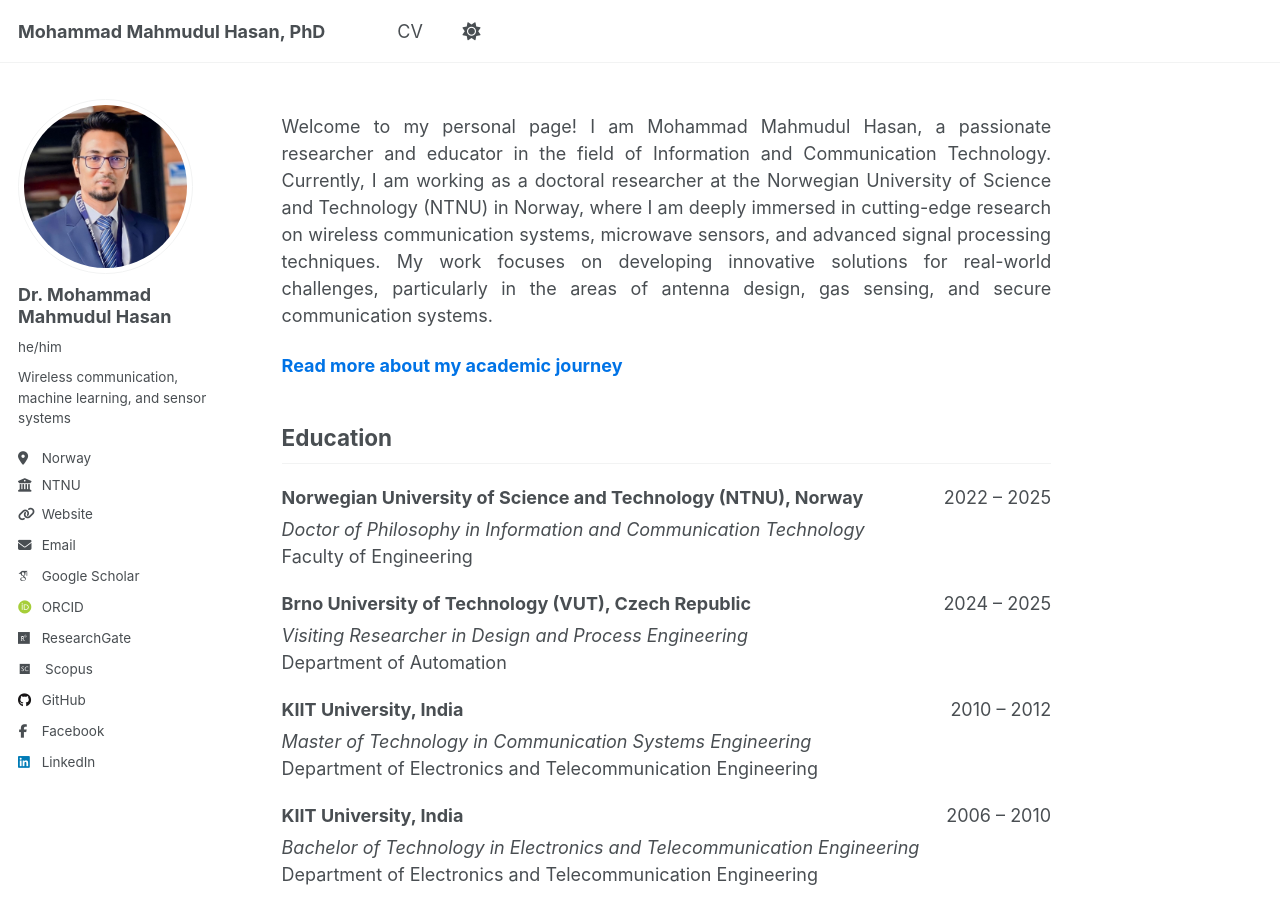
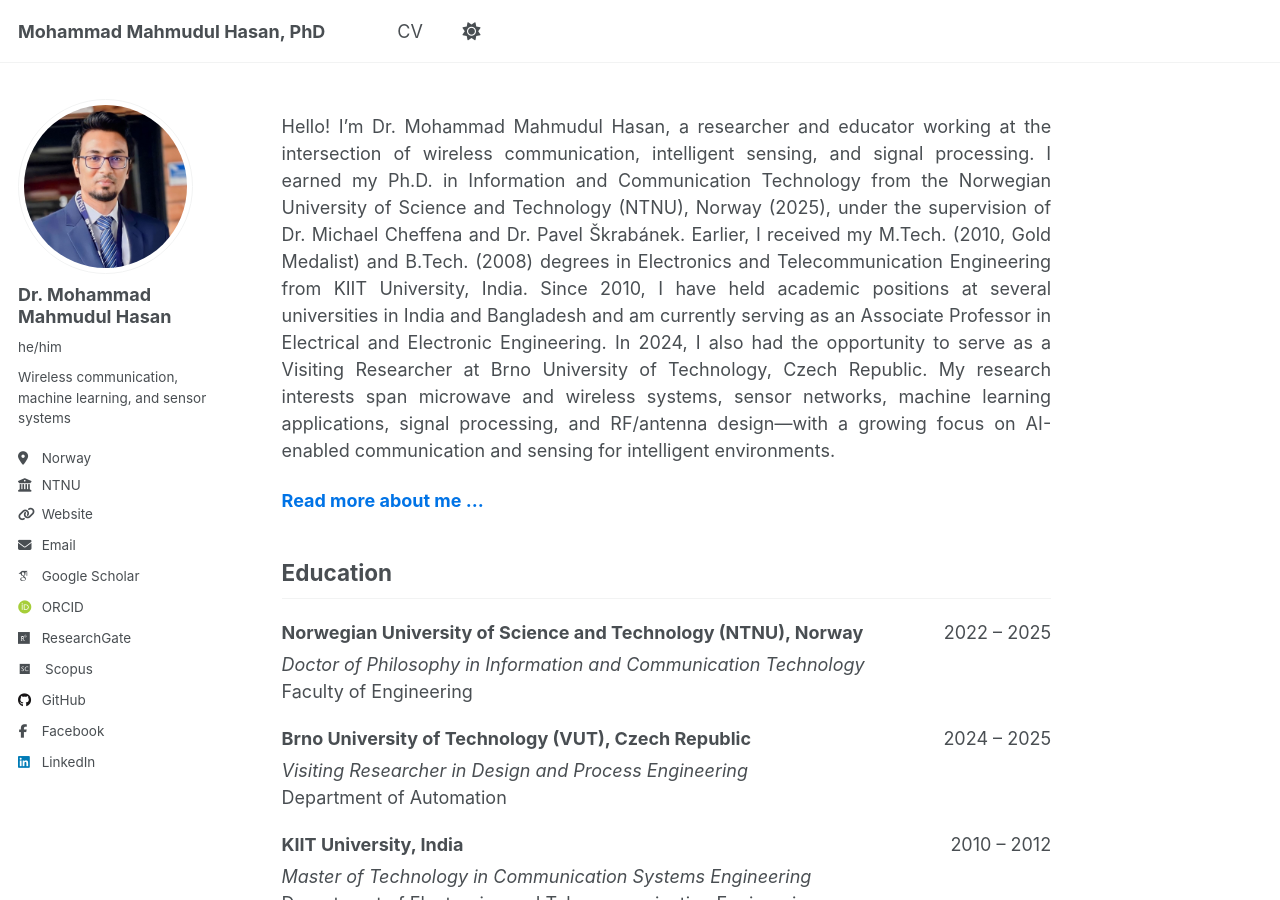
Before and after one commit to dearmahmud/dearmahmud.github.io, a Jekyll site: the page built from _pages/about.md, in a window 1280 px wide and 900 px high. Built offline with Jekyll 4.4.1, drawn with Linux system fonts in a browser that asks for light colours; some web fonts are replaced; part of the change alters nothing that is shown.

Commit message:
Revise about page content and toggle functionality
Updated personal introduction and academic background details, including research interests and teaching experience. Modified toggle functionality for displaying additional information.

```diff
--- a/_pages/about.md
+++ b/_pages/about.md
@@ -8,26 +8,51 @@ redirect_from:
 ---
 
 <p style="text-align: justify;">
-  Welcome to my personal page! I am Mohammad Mahmudul Hasan, a passionate researcher and educator in the field of Information and Communication Technology. Currently, I am working as a doctoral researcher at the Norwegian University of Science and Technology (NTNU) in Norway, where I am deeply immersed in cutting-edge research on wireless communication systems, microwave sensors, and advanced signal processing techniques. My work focuses on developing innovative solutions for real-world challenges, particularly in the areas of antenna design, gas sensing, and secure communication systems.
+  Hello! I’m Dr. Mohammad Mahmudul Hasan, a researcher and educator working at the intersection of wireless communication, intelligent sensing, and signal processing.
+I earned my Ph.D. in Information and Communication Technology from the Norwegian University of Science and Technology (NTNU), Norway (2025), under the supervision of Dr. Michael Cheffena and Dr. Pavel Škrabánek.
+
+Earlier, I received my M.Tech. (2010, Gold Medalist) and B.Tech. (2008) degrees in Electronics and Telecommunication Engineering from KIIT University, India. Since 2010, I have held academic positions at several universities in India and Bangladesh and am currently serving as an Associate Professor in Electrical and Electronic Engineering.
+In 2024, I also had the opportunity to serve as a Visiting Researcher at Brno University of Technology, Czech Republic.
+
+My research interests span microwave and wireless systems, sensor networks, machine learning applications, signal processing, and RF/antenna design—with a growing focus on AI-enabled communication and sensing for intelligent environments.
 </p>
 
-<a href="javascript:void(0);" onclick="toggleAcademicJourney()" style="font-weight: bold; text-decoration: none; color: #0073e6;">
-  Read more about my academic journey
+<a href="javascript:void(0);" onclick="toggleMore()" style="font-weight: bold; text-decoration: none; color: #0073e6;">
+  Read more about me ...
 </a>
 
-<div id="academic-journey" style="display: none; text-align: justify;">
+<div id="read-more" style="display: none; text-align: justify;">
 
-My academic journey began at <strong>KIIT University</strong> in India, where I earned both my Bachelor’s and Master’s degrees in Electronics and Telecommunication Engineering. During my time at KIIT, I was honored with the Chancellor’s Gold Medal for achieving the highest CGPA and the Founder’s Gold Medal for securing the first position in my Master’s program. Then, I received my Doctor of Philosophy (PhD) in Information and Communication Technology from the Norwegian University of Science and Technology (NTNU), Norway, in 2025. These accolades fueled my passion for research and set the foundation for my future endeavors.
+## My Academic Journey
+My academic path began at KIIT University, where I built a strong foundation in communication engineering and earned the Chancellor’s Gold Medal and the Founder’s Gold Medal for academic excellence.
+My doctoral studies at NTNU further shaped my research vision—focusing on microwave-based intelligent sensors capable of simultaneous communication and environmental sensing. This work integrated RF engineering, data-driven modeling, and intelligent signal processing, earning a nomination for NTNU’s Best Ph.D. Thesis Award in Sensor Technology.
 
-I have had the privilege of expanding my horizons through international collaborations and research experiences. As a Visiting Researcher at <strong>Brno University of Technology</strong> in the Czech Republic, I delved into the fascinating world of Design and Process Engineering, further enriching my expertise in automation and sensor technologies. My research has led to the publication of numerous papers in prestigious journals such as <strong>IEEE Sensors Journal</strong>, <strong>ACS Sensors</strong>, and <strong>IEEE Access</strong>, where I explore topics ranging from molecularly imprinted polymer-based sensors to adaptive antenna impedance matching and physical-layer security in MIMO-OFDM systems.
+Throughout this journey, I’ve published extensively in high-impact journals such as the IEEE Sensors Journal, ACS Sensors, and IEEE Access, addressing challenges in adaptive antenna systems, molecularly imprinted polymer sensors, and physical-layer security in MIMO-OFDM networks.
 
-In addition to my research, I have a strong commitment to education and mentorship. I have served as an Assistant Professor and Head of the Department of Electronics and Communication Engineering at the University of Information Technology and Science in Bangladesh. During my tenure, I also took on roles as the Director of the Information and Communication Technology Cell and as an Editorial Board Member for the Journal of Science and Engineering. These experiences have allowed me to contribute to the academic community while nurturing the next generation of engineers and researchers.
 
-My professional journey has been further enriched by industrial training and internships at organizations such as Sanyo Engineering & Construction in Japan, GrameenPhone Ltd. in Bangladesh, and All India Radio & Doordarshan in India. These experiences have provided me with a practical understanding of the telecommunications industry and have shaped my approach to solving complex engineering problems.
+## Research and Collaboration
+My research philosophy is rooted in interdisciplinarity and practical impact.
+At Brno University of Technology, I worked on design and process automation, applying sensor intelligence to industrial and environmental systems. My broader research explores how AI and signal processing can enhance communication reliability, sensing precision, and energy efficiency—particularly in applications such as wireless sensor networks, IoT, and carbon monitoring technologies.
 
-I am fluent in Bengali, English, and Hindi, and I am currently learning Norwegian (Norsk-Bokmål) to better connect with the vibrant academic and cultural community in Norway. When I am not immersed in research or teaching, I enjoy exploring new technologies, contributing to open-source projects, and engaging in interdisciplinary collaborations that push the boundaries of innovation.
+I actively collaborate across academia and industry, drawing on experience from GrameenPhone (Telenor Group), Sanyo Engineering & Construction (Japan), and All India Radio & Doordarshan (India). These experiences taught me how to bridge the gap between theoretical research and real-world engineering systems.
 
-I am deeply grateful for the guidance and support of my PhD supervisor, Dr. Michael Cheffena Gebresilassie, and my co-supervisor, Dr. Pavel Škrabánek, who have been instrumental in shaping my research journey. Their mentorship has inspired me to strive for excellence and to contribute meaningfully to the field of Information and Communication Technology.
+
+## Teaching and Mentorship
+With over 14 years of teaching experience, I’ve taught courses such as Wireless Communication Systems, Network Security, Computer Networks, and IoT System Design.
+I’ve also supervised more than 200 undergraduate and postgraduate theses, helping students turn technical curiosity into practical innovation.
+
+In my administrative roles, I’ve served as Head of the Department of Electronics and Communication Engineering, Director of the ICT Cell, and Editorial Board Member of the Journal of Science and Engineering. Each role has strengthened my belief in the transformative power of education, collaboration, and mentorship.
+
+
+## Beyond Academia
+I’m fluent in Bengali, English, and Hindi, and currently learning Norwegian (Bokmål) to deepen my connection with Norway’s academic and cultural landscape.
+
+When I’m not immersed in research or teaching, I enjoy exploring new technologies, open-source projects, and cross-disciplinary collaborations that challenge conventional thinking. My curiosity lies in how intelligent systems can make communication networks more adaptive, secure, and sustainable.
+
+
+## Acknowledgments
+I remain deeply grateful to my supervisors — Dr. Sudhansu Sekhar Singh, Dr. Michael Cheffena Gebresilassie, Dr. Pavel Škrabánek, and Dr. Sule Yildirim Yayilgan — and to all others whose mentorship has shaped not only my research but also my approach to scientific inquiry. Their guidance continues to inspire my pursuit of meaningful innovation and lasting impact.
+
 
 </div>
 
@@ -387,16 +412,16 @@ I am deeply grateful for the guidance and support of my PhD supervisor, Dr. Mich
 
 
 <script>
-function toggleAcademicJourney() {
-  var content = document.getElementById("academic-journey");
-  var link = document.querySelector("a[onclick='toggleAcademicJourney()']");
+function toggleMore() {
+  var content = document.getElementById("read-more");
+  var link = document.querySelector("a[onclick='toggleMore()']");
 
   if (content.style.display === "none") {
     content.style.display = "block";
-    link.textContent = "Hide academic journey";
+    link.textContent = "Hide more";
   } else {
     content.style.display = "none";
-    link.textContent = "Read more about my academic journey";
+    link.textContent = "Read more ...";
   }
 }
 </script>
```
